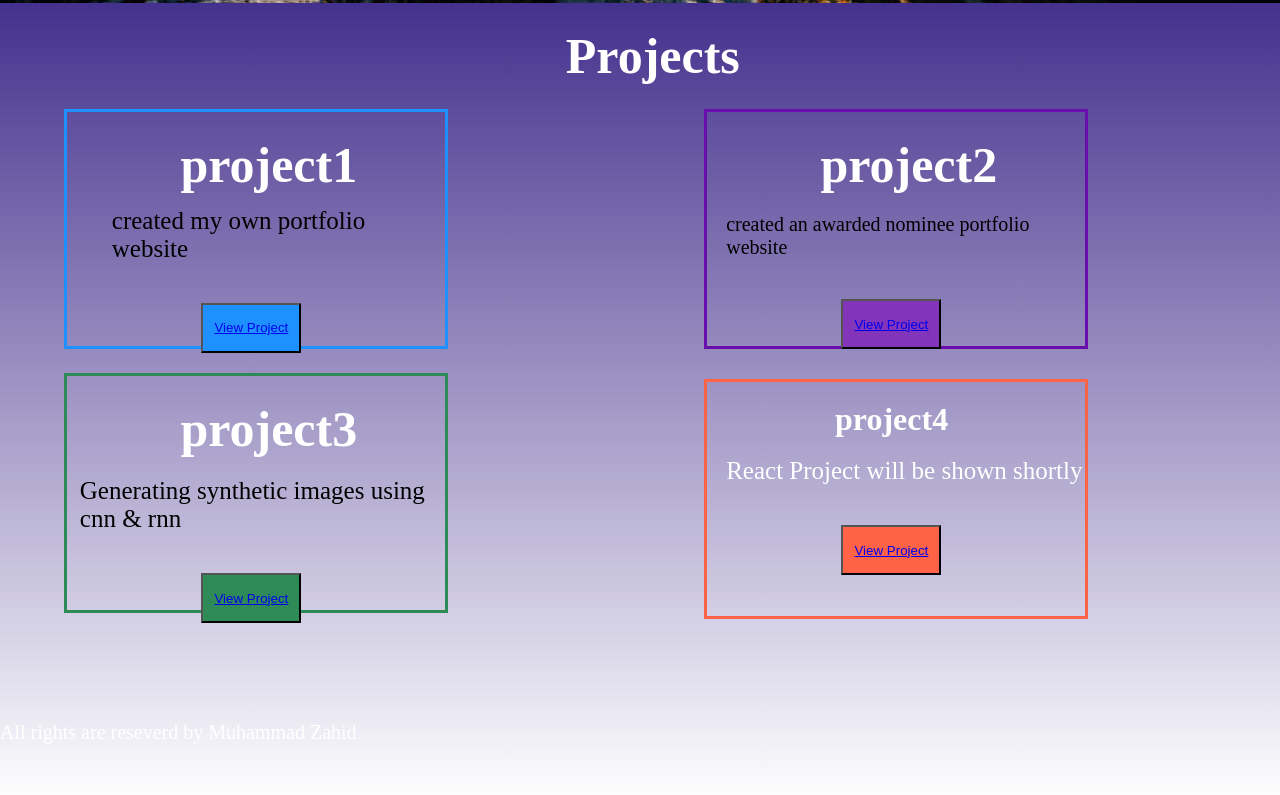
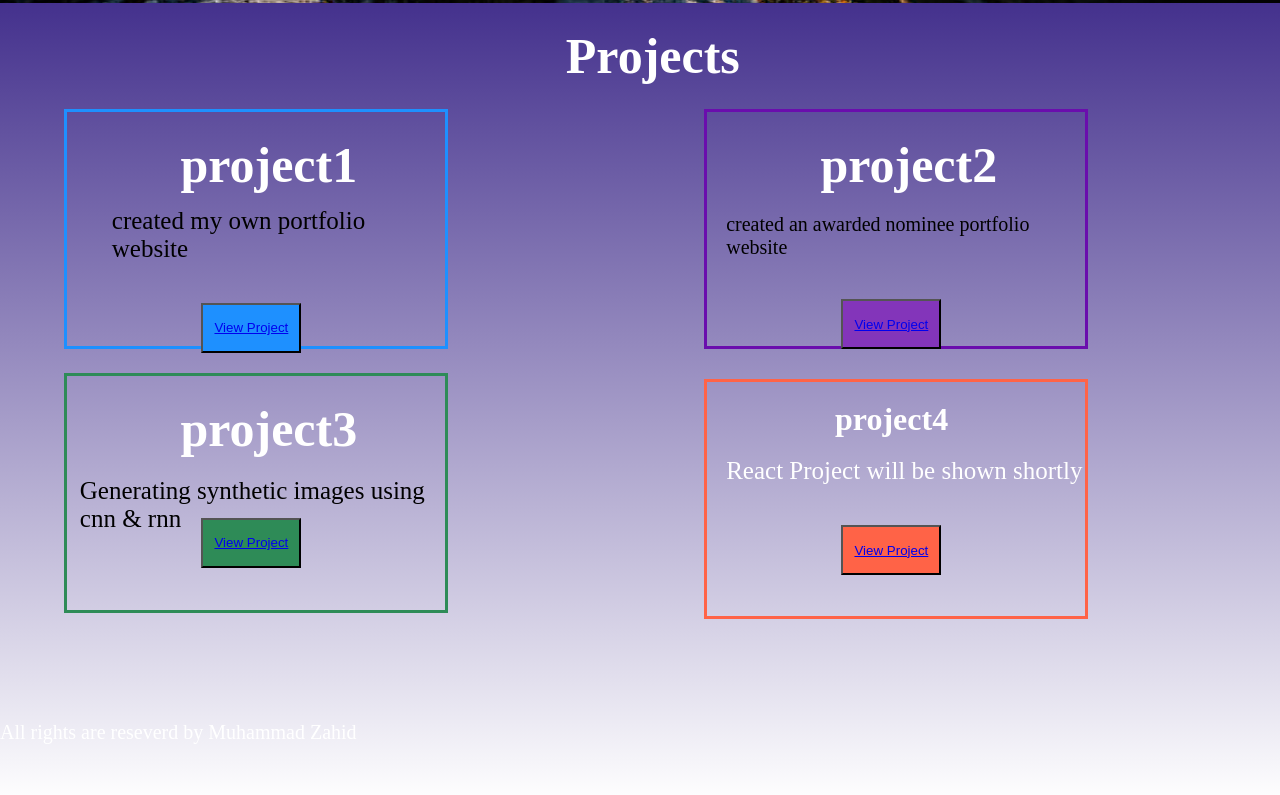
Before and after one commit to ZahidXTechie/My_portfolio, a plain HTML site: page index.html in a window 1280 px wide. Shown: the part 1597-2392 px from the top of the page. Drawn offline with Linux system fonts and the light colour scheme.

Commit message:
portfolio link added

```diff
--- a/style.css
+++ b/style.css
@@ -329,7 +329,7 @@ html,body{
 #project3 button{
     width: 100px;
     height: 50px;
-    margin-top: 5vh;
+    margin-top:-21vh;
     margin-left: 10.5vw;
    background-color: #2e8b57;
 }
```
